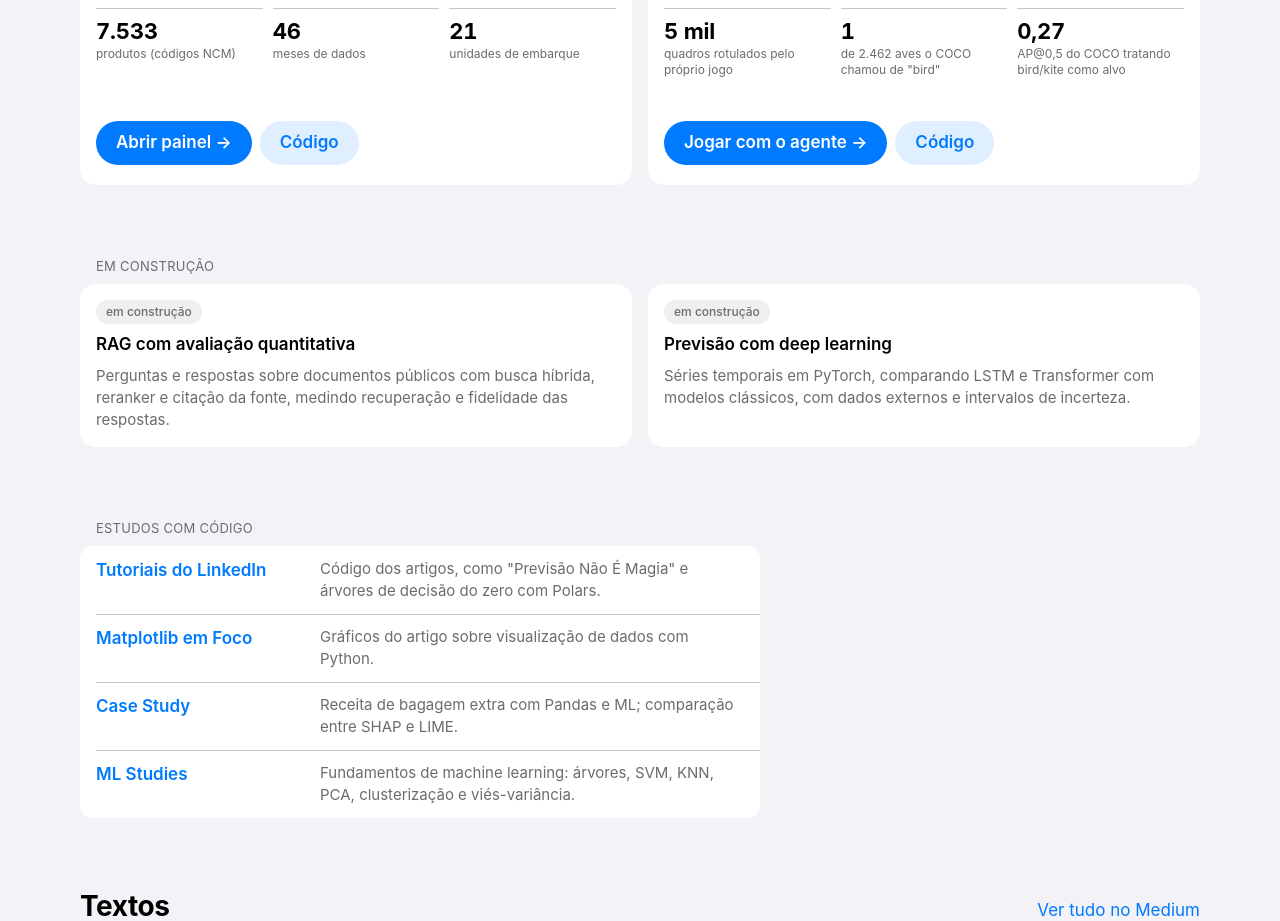
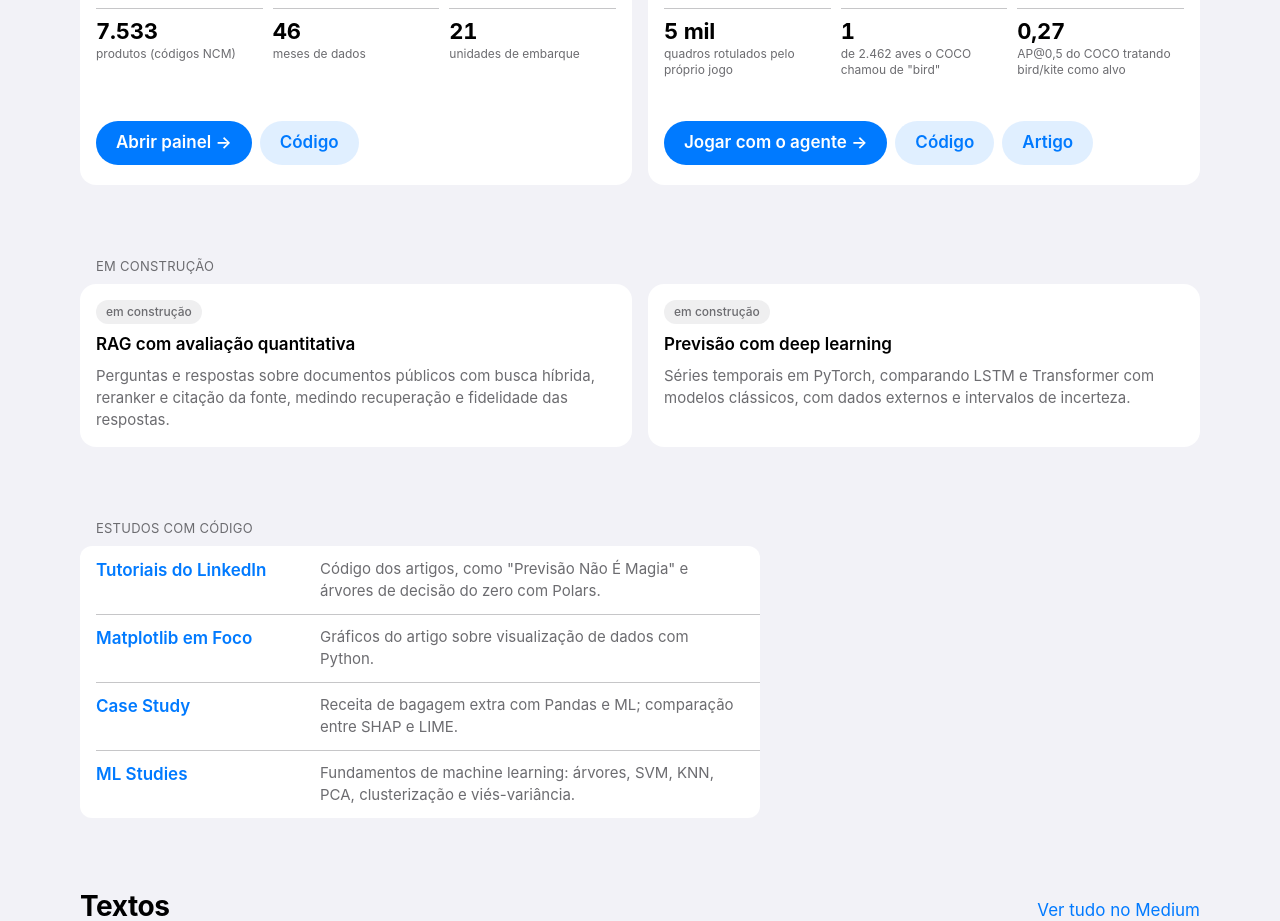
Before and after one commit to YUCAVALCANTE/yucavalcante.github.io, a plain HTML site: page index.html in a window 1280 px wide. Shown: the part 1920-2841 px from the top of the page. Drawn offline with Linux system fonts and the light colour scheme.

Commit message:
Card do agente-revoada: botão para o artigo no Medium
Co-Authored-By: Claude Opus 5.5 <noreply@anthropic.com>

```diff
--- a/index.html
+++ b/index.html
@@ -272,6 +272,7 @@
           <div class="actions">
             <a class="btn primary" href="/agente-revoada/">Jogar com o agente →</a>
             <a class="btn" href="https://github.com/YUCAVALCANTE/agente-revoada">Código</a>
+            <a class="btn" href="https://medium.com/@yucavalcante/como-uma-ia-enxerga-um-jogo-e-decide-onde-clicar-d70ac633f756">Artigo</a>
           </div>
         </div>
       </article>
```
